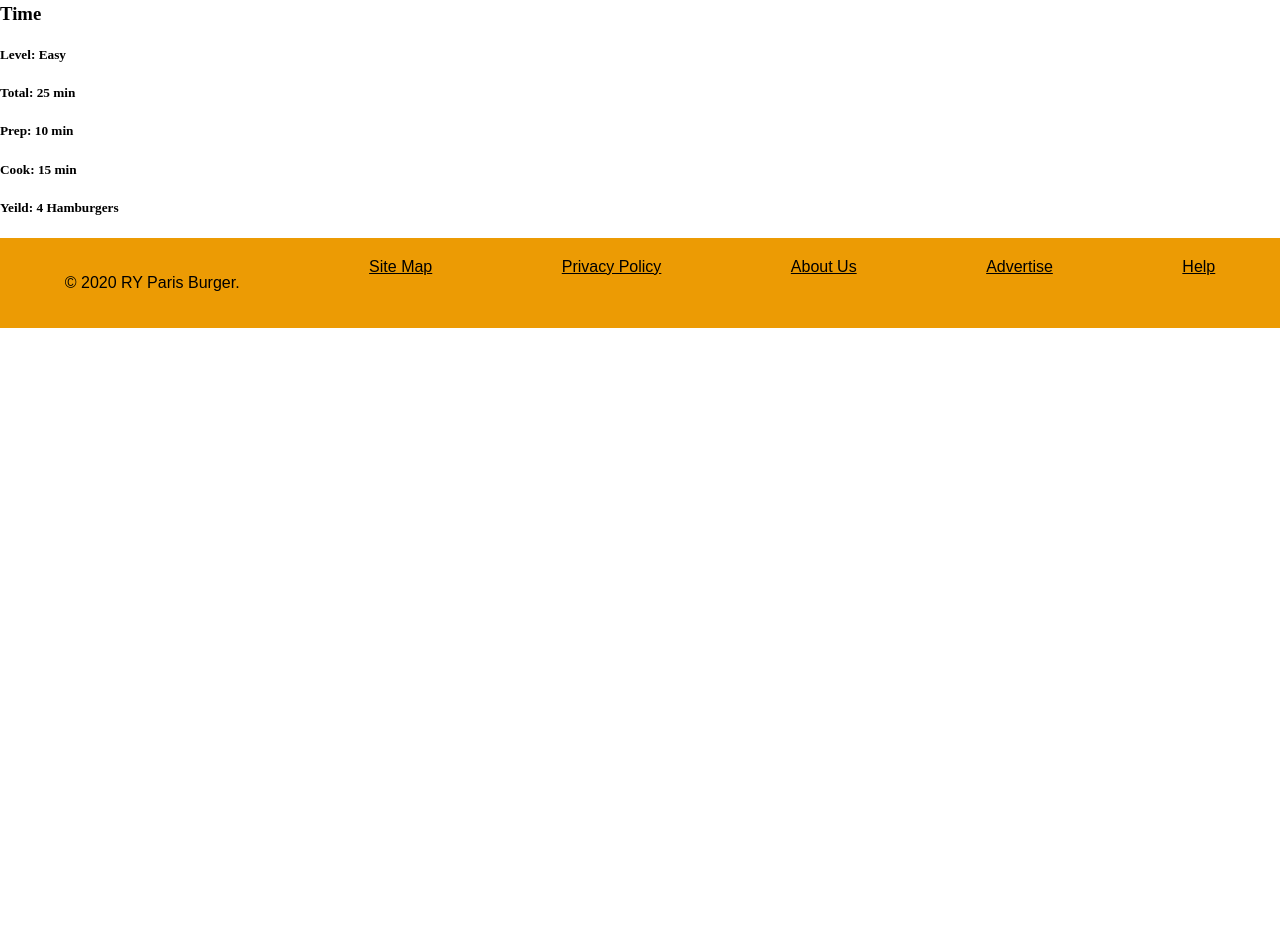
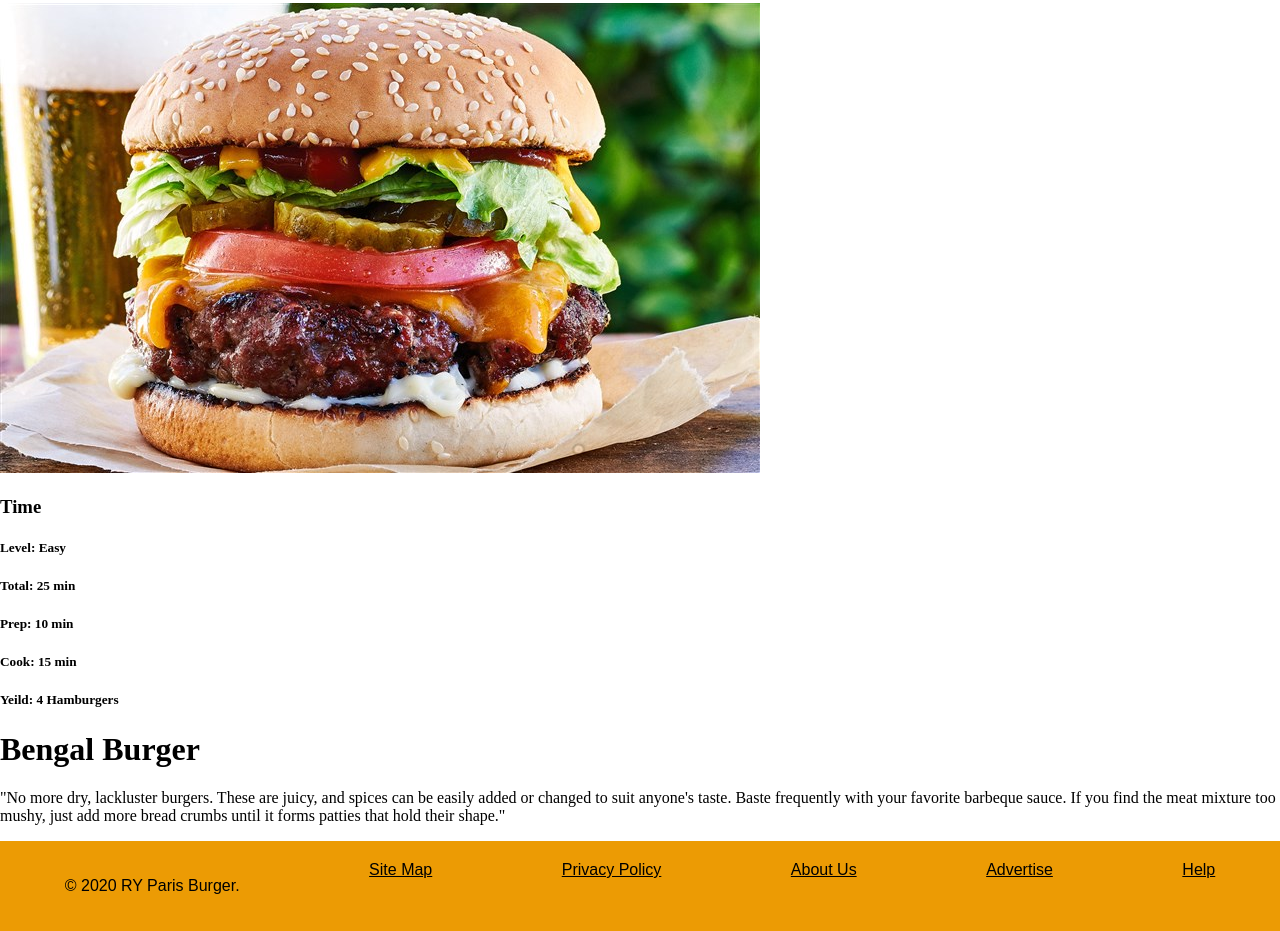
Before and after one commit to C-Cipher404/Project3RYParisBurger, a plain HTML site: page recipe.html in a window 1280 px wide. Shown: the part 178-1109 px from the top of the page. Before the commit the page ends 800 px from the top, so only its background shows below. Drawn offline with Linux system fonts and the light colour scheme.

Commit message:
added more html

```diff
--- a/recipe.html
+++ b/recipe.html
@@ -17,6 +17,7 @@
     </div>
     <div class="heading">
         <h1>HAMBURGER OF THE WEEK</h1>
+        <img src="images/bengal-burger.jpg" alt="hamburger" class="hamburger">
     </div>
     <div class="instructions">
         <h3>Time</h3>
@@ -25,6 +26,16 @@
         <h5>Prep: 10 min</h5>
         <h5>Cook: 15 min</h5>
         <h5>Yeild: 4 Hamburgers</h5>
+    </div>
+    <div>
+        <h1>Bengal Burger</h1>
+        <p>"No more dry, lackluster burgers. These are juicy, and spices
+            can be easily added or changed to suit anyone's taste.
+            Baste frequently with your favorite barbeque sauce.
+            If you find the meat mixture too mushy, just add more bread crumbs
+            until it forms patties that hold their shape."
+        </p>
+
     </div>
 <div>
     <footer class="footer">
```
